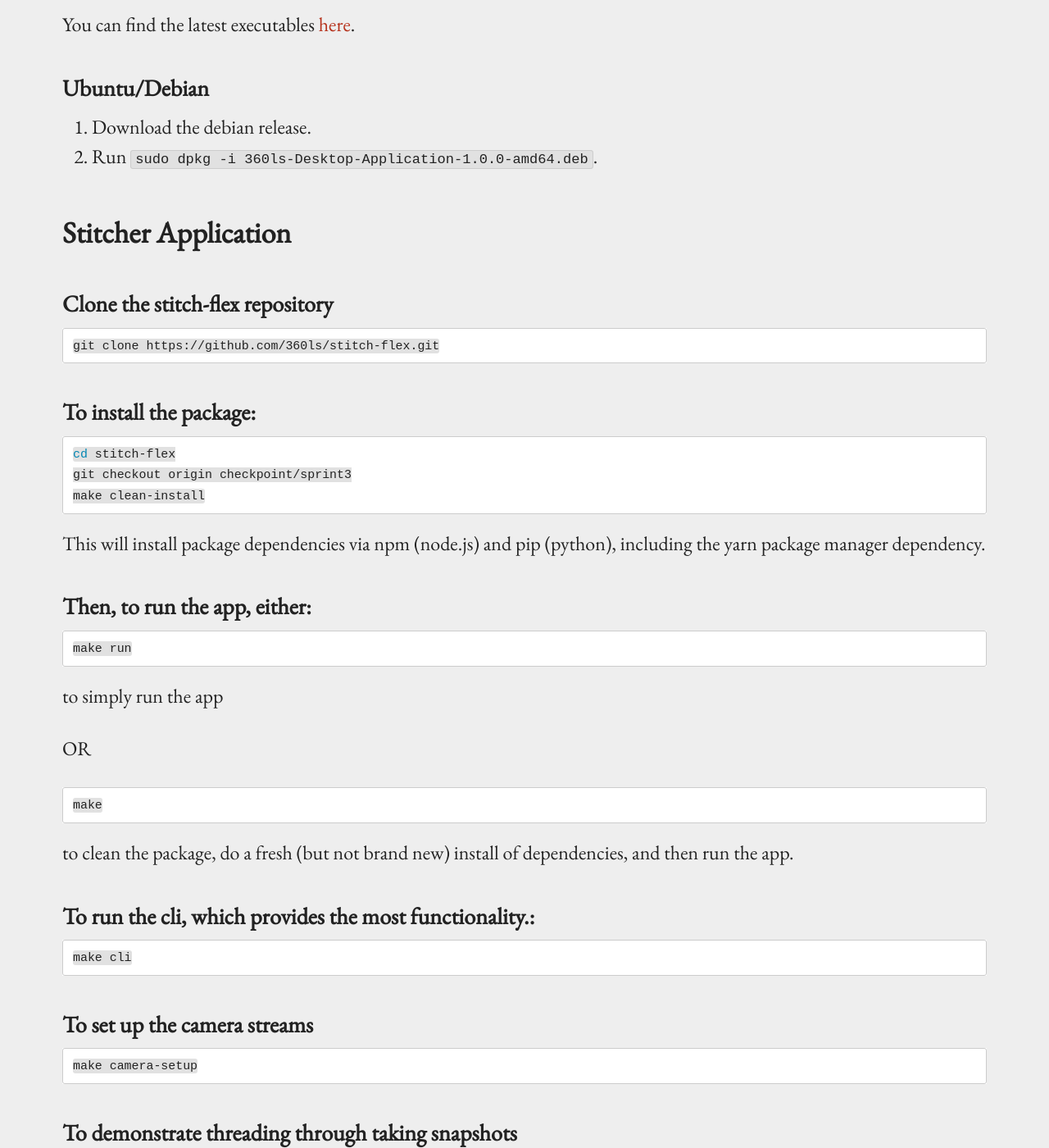
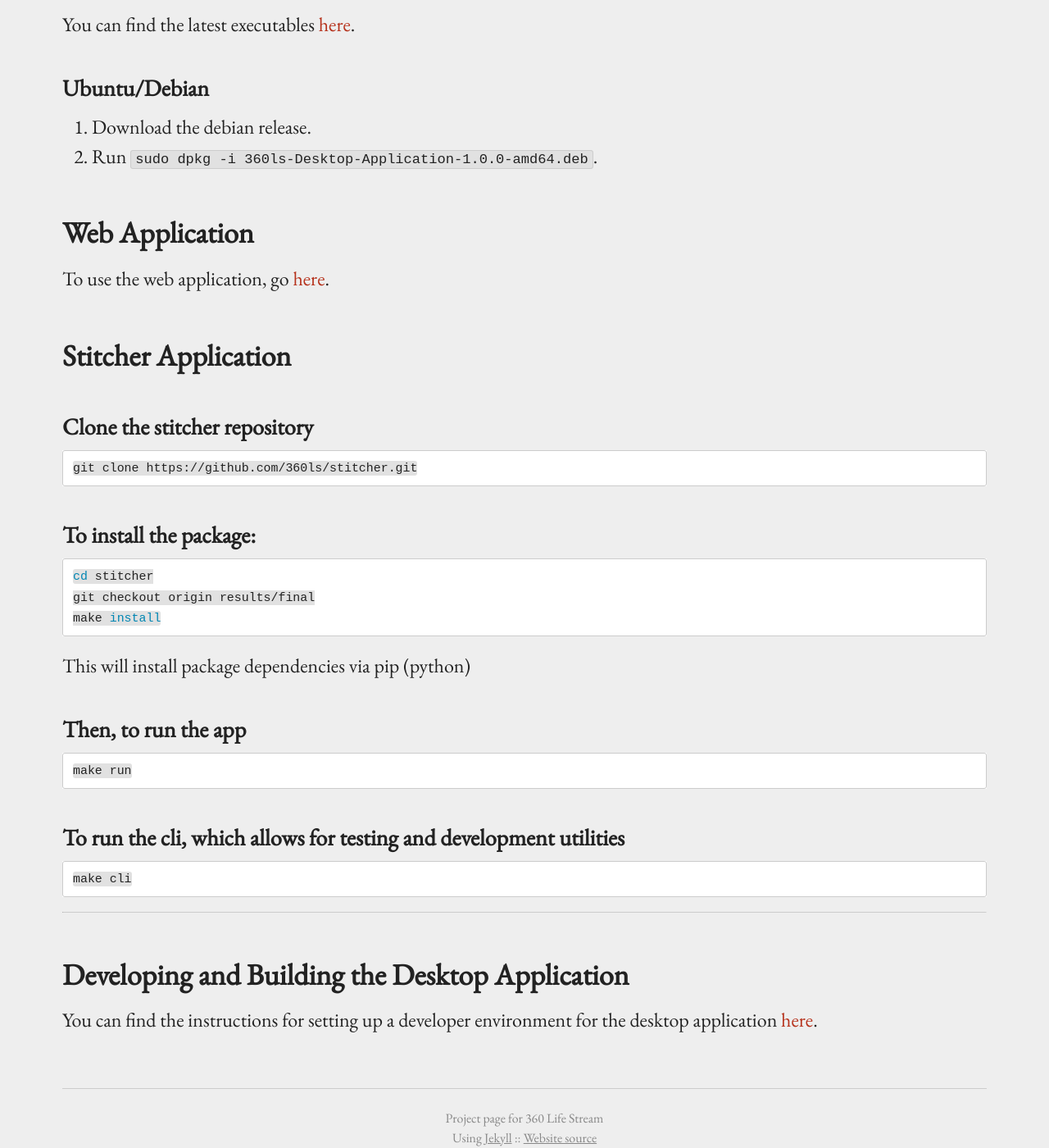
Before and after one commit to 360ls/360ls, a Jekyll site: the page built from _sprint/sprint5/code.md, in a window 1280 px wide and 1400 px high, scrolled down 1126 px. Shown: the whole window at 82% size. Built offline with Jekyll 4.4.1, drawn with Linux system fonts in a browser that asks for light colours; some of the changed text lies outside the part shown.

Commit message:
updated code page

````diff
--- a/_sprint/sprint5/code.md
+++ b/_sprint/sprint5/code.md
@@ -42,73 +42,39 @@ You can find the latest executables [here](https://github.com/360ls/desktop/rele
 1. Download the debian release.
 2. Run `sudo dpkg -i 360ls-Desktop-Application-1.0.0-amd64.deb`.
 
+
+## Web Application
+To use the web application, go [here](https://vcms.herokuapp.com).
+
 ## Stitcher Application
 
-### Clone the stitch-flex repository
+### Clone the stitcher repository
 
 ```bash
-git clone https://github.com/360ls/stitch-flex.git
+git clone https://github.com/360ls/stitcher.git
 ```
 
 
 ### To install the package:
 
 ```bash
-cd stitch-flex
-git checkout origin checkpoint/sprint3
-make clean-install
+cd stitcher
+git checkout origin results/final
+make install
 ```
 
-This will install package dependencies via npm (node.js) and pip (python), including the yarn package manager dependency.
+This will install package dependencies via pip (python)
 
-### Then, to run the app, either:
+### Then, to run the app
 
 ```bash
 make run
 ```
-to simply run the app
 
-OR
-
-```bash
-make
-```
-
-to clean the package, do a fresh (but not brand new) install of dependencies, and then run the app.
-
-### To run the cli, which provides the most functionality.:
+### To run the cli, which allows for testing and development utilities
 ```bash
 make cli
 ```
-
-### To set up the camera streams
-```bash
-make camera-setup
-```
-
-### To demonstrate threading through taking snapshots
-```bash
-make snap
-```
-
-### To lint the application:
-
-For JS files:
-```bash
-eslint nameoffile.js
-```
-
-For Python files;
-```bash
-make lint-py
-```
-
-### To run tests against the application:
-
-```bash
-make test
-```
-
 -------
 
 ## Developing and Building the Desktop Application
````
